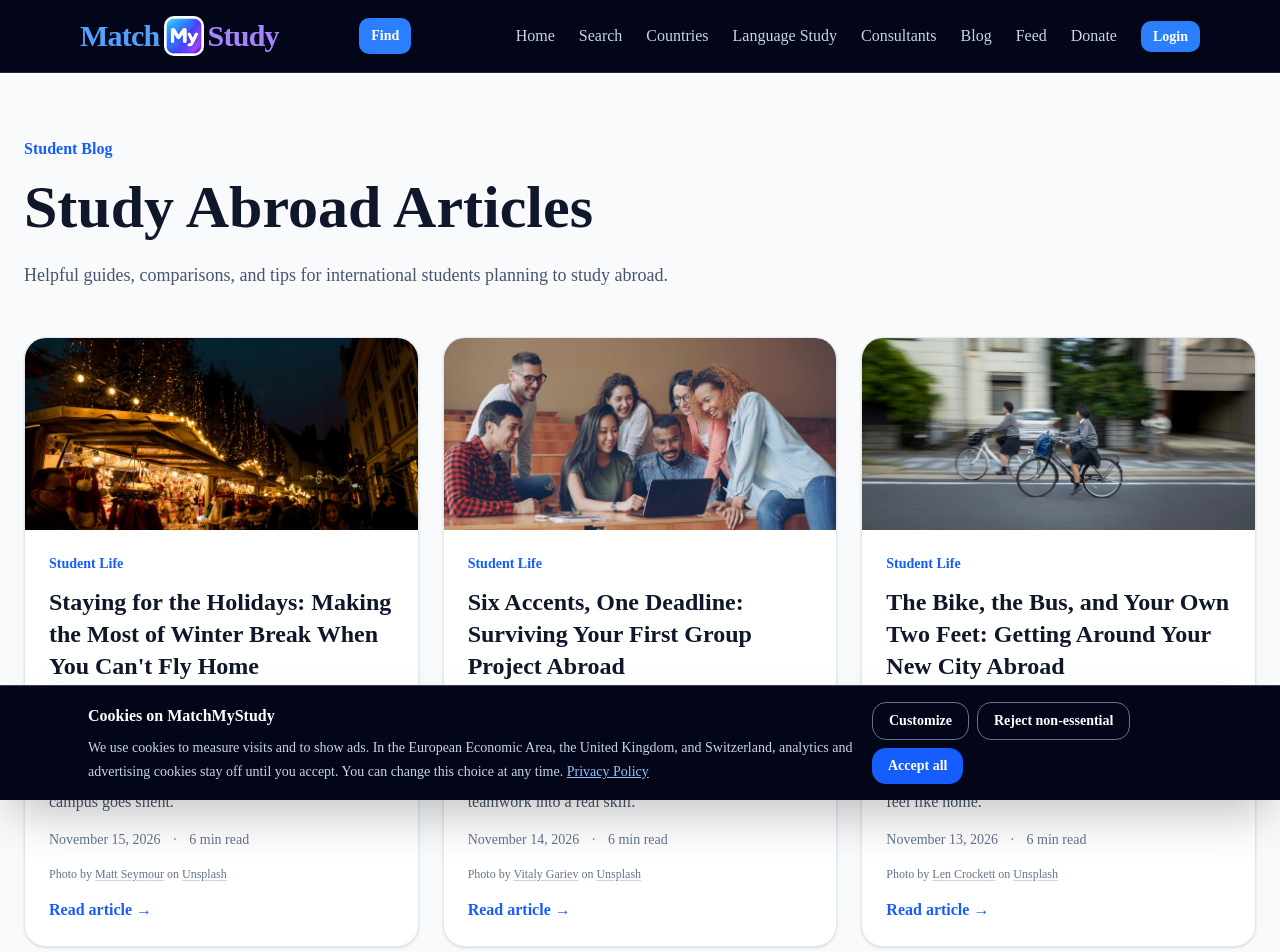
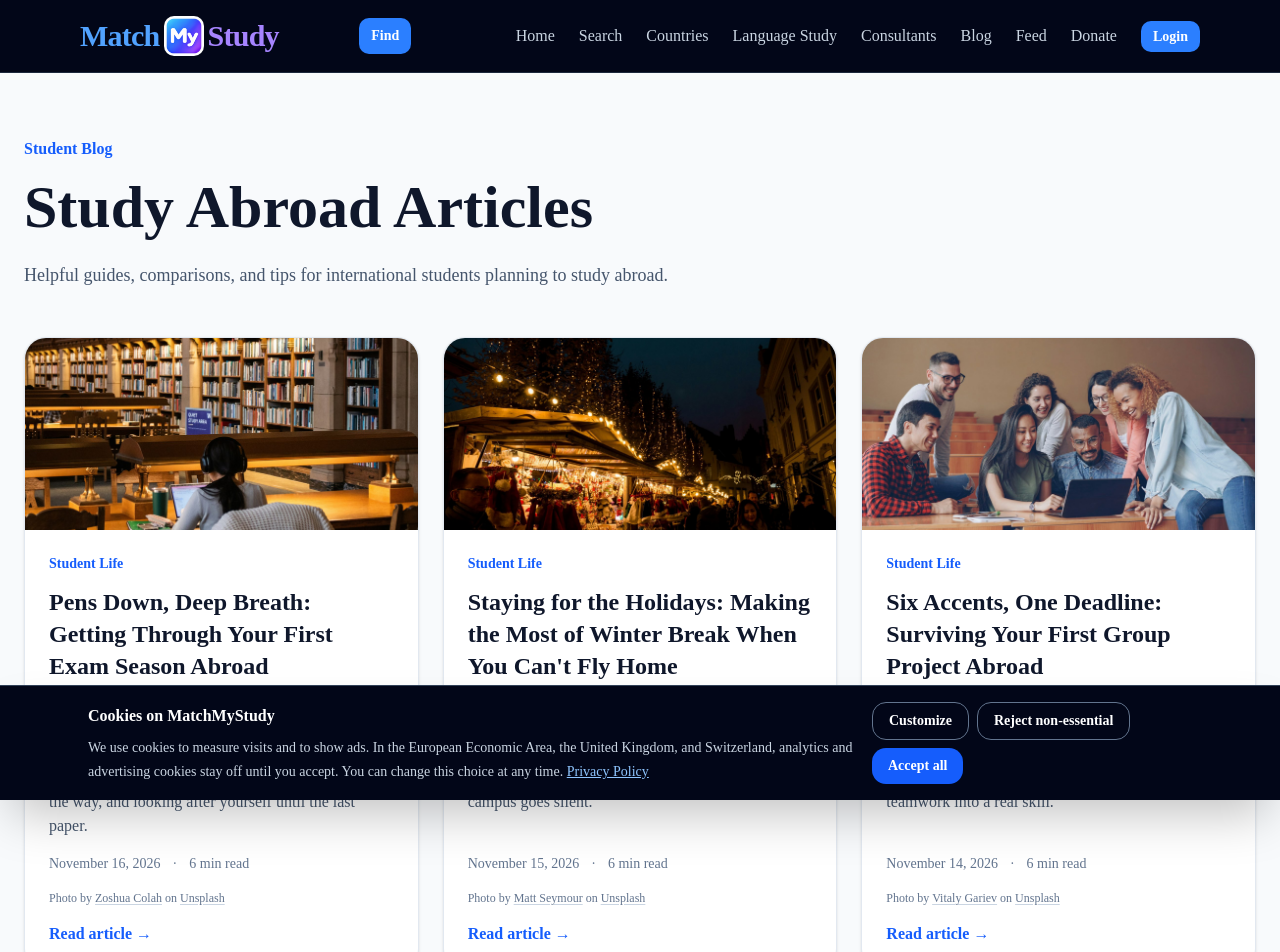
Before and after one commit to Ravindu612/MatchMyStudy, a Next.js app: page /blog in a window 1280 px wide. Shown: the top 952 px of the page. Built offline with nearby package versions, Linux system fonts and the light colour scheme; no server answers.

Commit message:
Add November 16 blog post: Getting Through Your First Exam Season Abroad

```diff
--- a/data/blog/posts.ts
+++ b/data/blog/posts.ts
@@ -1174,6 +1174,55 @@ export const blogPosts: BlogPost[] = [
     },
   },
   {
+    title: "Pens Down, Deep Breath: Getting Through Your First Exam Season Abroad",
+    slug: "first-exam-season-abroad",
+    description:
+      "A calm, practical guide for international students facing their first exams at a university abroad: understanding new exam formats, reading the rules, revising with past papers, using support if life gets in the way, and looking after yourself until the last paper.",
+    category: "Student Life",
+    date: "2026-11-16",
+    readTime: "6 min read",
+    intro:
+      "Somewhere around the middle of your first semester, a new word starts appearing in emails and group chats: exams. Timetables are published, the library gets busier, and students who seemed relaxed in October suddenly carry highlighters everywhere.\n\nIf you are studying in a new country, your first exam season can feel bigger than it should. The format may be different from what you know, the rules are written in a language that is not always yours, and nobody at home quite understands what you are facing. The good news is that exams abroad reward preparation more than panic. Here is how to walk into your first one feeling ready.",
+    sections: [
+      {
+        heading: "Find out what kind of exam you are actually sitting",
+        text: "Not every exam is a three-hour silent paper. Depending on your country and course, you might have an open-book exam, a take-home paper with a 24-hour or one-week window, an online quiz, an oral exam where you talk with an examiner, a practical, or a mix of coursework and a final test. Each one needs a different kind of preparation.\n\nStart with your course handbook or module page. Look for the format, the length, what share of your final grade it carries, and which topics are covered. If anything is unclear, ask your lecturer or tutor now, in office hours or by email. \"Will the exam be essay questions or short answers?\" is a completely normal question, and the answer can change how you revise.",
+      },
+      {
+        heading: "Read the exam rules like a contract",
+        text: "Universities take exam rules seriously, and they can be stricter than you expect. There may be rules about what ID to bring, which calculators are allowed, whether your phone must be switched off and left in a bag, when you can enter or leave the room, and what you can write on before the exam starts. Breaking a rule by accident can still lead to an academic misconduct investigation.\n\nYour university's exams office or student pages will publish the regulations. Read them once properly, and check your exam timetable for the exact room, date, and start time. Check the rules on AI tools and sources for take-home and online exams too, because they vary a lot between universities and even between modules. When in doubt, ask before the exam, not after.",
+      },
+      {
+        heading: "Revise with past papers, not just your notes",
+        text: "Re-reading notes feels productive, but it is one of the least effective ways to prepare. Testing yourself works better. Many universities keep past exam papers in the library or on the course site, and lecturers often share sample questions. Use them to see how questions are worded, how much detail is expected, and which topics come up again and again.\n\nTry answering a question under timed conditions, then compare it with your notes or any model answers. Explain a topic out loud to a friend, or make simple flashcards and quiz yourself. Spread your revision over several weeks rather than cramming in the final days, and mix subjects so each session stays fresh. A study group can help too, as long as it stays focused on questions rather than turning into a long coffee break.",
+      },
+      {
+        heading: "Plan your weeks around the timetable",
+        text: "Once your exam timetable is out, put every exam into one calendar. Count backwards and give each subject its share of revision time, with more for the exams that carry more weight or feel hardest. Leave a little empty space each week, because something will always take longer than planned.\n\nIf you have a part-time job, tell your employer your exam dates early and ask for lighter shifts. If you are planning to travel home after exams, double-check that your last exam really is your last before you book a flight. Exam dates can sometimes move, and missing one for a cheaper ticket is never worth it.",
+      },
+      {
+        heading: "Know where to go if life gets in the way",
+        text: "Sometimes you get ill on exam day, a family emergency happens at home, or something serious knocks you off balance. Most universities have a process for this, often called extenuating circumstances, mitigating circumstances, or a deferral. It may let you sit the exam later or have your situation taken into account.\n\nThe process usually has deadlines and asks for evidence, such as a note from a doctor, so look up your university's rules before you need them. If you have a disability, a long-term health condition, or a learning difference, contact your university's disability or accessibility service well before exams. They may be able to arrange adjustments such as extra time or a separate room, but these usually need to be set up in advance.",
+      },
+      {
+        heading: "Look after the person sitting the exam",
+        text: "Your brain is part of your body. Late nights, skipped meals, and endless energy drinks make revision less effective, not more. Aim for regular sleep, real meals, water, and some time outside each day, even a short walk between study sessions. The night before an exam, a good sleep will do more for you than one more hour of reading.\n\nExam stress is normal, and a little nervousness can even help you focus. But if anxiety is stopping you from sleeping, eating, or studying, talk to someone. Most universities offer wellbeing or counselling services, and many run extra support during exam periods. Asking for help early is a smart study strategy, not a sign of weakness.",
+      },
+      {
+        heading: "On the day, and after the last paper",
+        text: "Pack your bag the night before with your ID, allowed pens and equipment, and a clear water bottle if permitted. Plan to arrive early, since finding the right building on a large campus can take longer than you think. In the exam, read every instruction and question carefully, plan your time across the questions, and answer what is asked rather than everything you know.\n\nWhen it is over, let it go. Comparing answers in the corridor rarely helps. Results can take several weeks, and grading scales abroad may look very different from the ones at home, so a number that seems low may be a solid result locally. If things do not go as planned, find out about resits and academic advice through your department. Your first exam season is a learning experience in itself, and the next one will feel much more familiar.",
+      },
+    ],
+    coverImage: "/images/blog/first-exam-season-abroad.jpg",
+    coverImageAlt: "A student wearing headphones studies at a laptop at a long wooden table in a grand library lined with bookshelves",
+    unsplash: {
+      photographerName: "Zoshua Colah",
+      photographerUrl: "https://unsplash.com/@zoshuacolah",
+      photoUrl:
+        "https://unsplash.com/photos/student-studies-at-a-library-with-books-klbApl9mxr0",
+    },
+  },
+  {
     title: "Canada vs Australia for International Students",
     slug: "canada-vs-australia",
     description:
```
Also changed, not shown: public/images/blog/first-exam-season-abroad.jpg (added).
